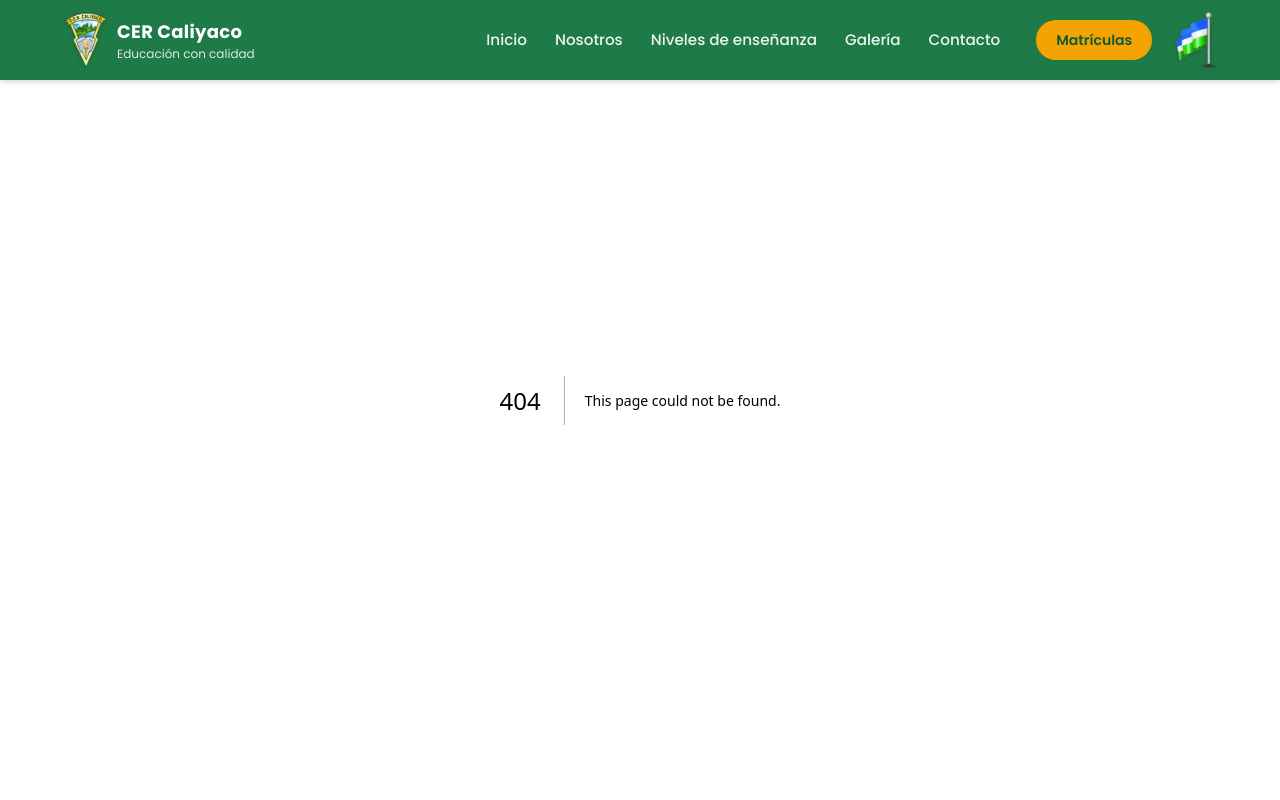
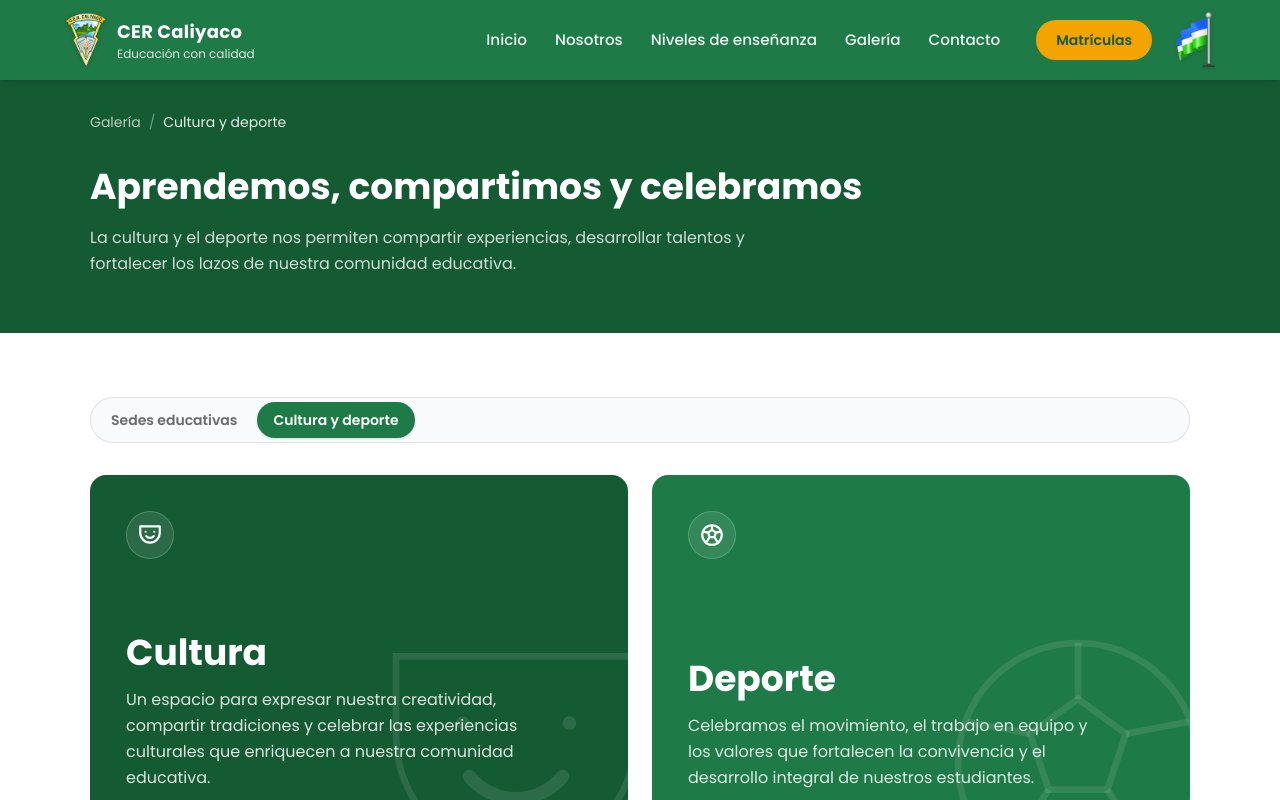
Before and after one commit to AudinoPantoja2025/LandingPage-CER-Caliyaco, a Next.js app: page /galeria/cultura-y-deporte in a window 1280 px wide. Before the commit this address had no page. Shown: the top 800 px of the page. Built offline with nearby package versions, Linux system fonts and the light colour scheme.

Commit message:
feat: navegacion de galeria para cultura y deporte

```diff
--- /dev/null
+++ b/src/app/galeria/cultura-y-deporte/[categoria]/page.tsx
@@ -0,0 +1,36 @@
+import { notFound } from "next/navigation";
+import CategoriaCulturaDeporte from "@/components/CategoriaCulturaDeporte";
+import {
+  CATEGORIAS_CULTURA_DEPORTE,
+  esCategoriaCultural,
+} from "@/lib/culturaDeporte";
+
+export const dynamicParams = false;
+
+export function generateStaticParams() {
+  return CATEGORIAS_CULTURA_DEPORTE.map((categoria) => ({
+    categoria: categoria.slug,
+  }));
+}
+
+interface CategoriaPageProps {
+  params: Promise<{ categoria: string }>;
+}
+
+export default async function CategoriaPage({ params }: CategoriaPageProps) {
+  const { categoria } = await params;
+
+  if (!esCategoriaCultural(categoria)) {
+    notFound();
+  }
+
+  const datos = CATEGORIAS_CULTURA_DEPORTE.find(
+    (item) => item.slug === categoria
+  );
+
+  if (!datos) {
+    notFound();
+  }
+
+  return <CategoriaCulturaDeporte categoria={datos} />;
+}
--- /dev/null
+++ b/src/app/galeria/cultura-y-deporte/page.tsx
@@ -0,0 +1,5 @@
+import CulturaDeporte from "@/components/CulturaDeporte";
+
+export default function CulturaDeportePage() {
+  return <CulturaDeporte />;
+}
```
